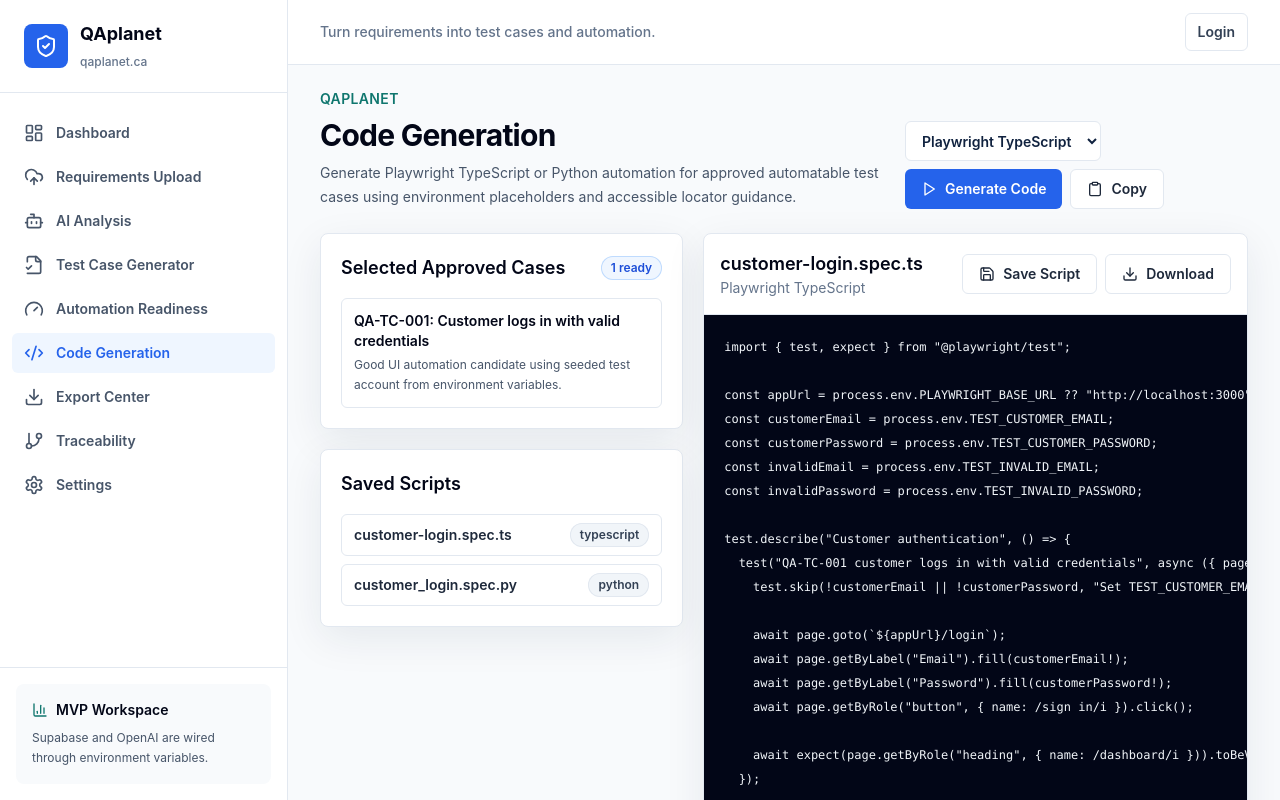
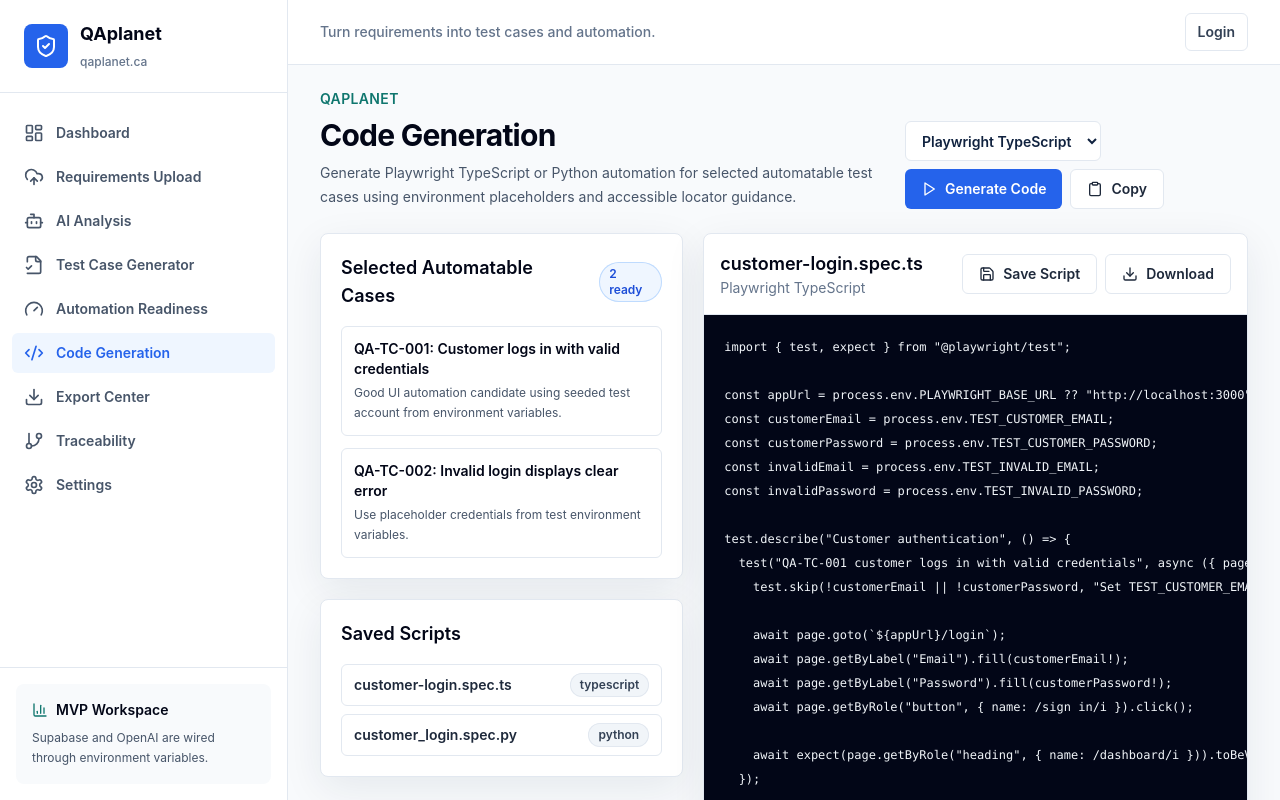
Before and after one commit to planetkosa-create/qaplanet, a Next.js app: page /code-generation in a window 1280 px wide. Shown: the top 800 px of the page. Built offline with nearby package versions, Linux system fonts and the light colour scheme.

Commit message:
Update descriptions and titles for automatable cases

```diff
--- a/app/code-generation/page.tsx
+++ b/app/code-generation/page.tsx
@@ -38,7 +38,7 @@
       testCases.filter(
         (testCase) =>
           selectedIds.includes(testCase.id) &&
-          (testCase.approvalStatus ?? testCase.status) === "Approved" &&
+          (testCase.approvalStatus ?? testCase.status) !== "Rejected" &&
           (testCase.automationStatus ?? testCase.readiness) === "Automatable"
       ),
     [selectedIds, testCases]
@@ -111,7 +111,7 @@
     <AppShell>
       <PageHeader
         title="Code Generation"
-        description="Generate Playwright TypeScript or Python automation for approved automatable test cases using environment placeholders and accessible locator guidance."
+        description="Generate Playwright TypeScript or Python automation for selected automatable test cases using environment placeholders and accessible locator guidance."
         actions={
           <>
             <select className="focus-ring min-h-10 rounded-md border border-slate-200 bg-white px-3 text-sm font-semibold" value={language} onChange={(event) => setLanguage(event.target.value as AutomationLanguage)}>
@@ -130,7 +130,7 @@
         <div className="space-y-5">
           <div className="card p-5">
             <div className="flex items-center justify-between gap-3">
-              <h2 className="text-lg font-semibold text-slate-950">Selected Approved Cases</h2>
+              <h2 className="text-lg font-semibold text-slate-950">Selected Automatable Cases</h2>
               <Badge tone="blue">{selectedTestCases.length} ready</Badge>
             </div>
             <div className="mt-4 space-y-3">
@@ -143,8 +143,8 @@
                 ))
               ) : (
                 <EmptyState
-                  title="No approved automatable cases"
-                  description="Approve and select automatable test cases before generating scripts."
+                  title="No selected automatable cases"
+                  description="Select automatable test cases before generating scripts."
                   action={<Link href="/automation-readiness"><Button variant="secondary">Select Cases</Button></Link>}
                 />
               )}
```
